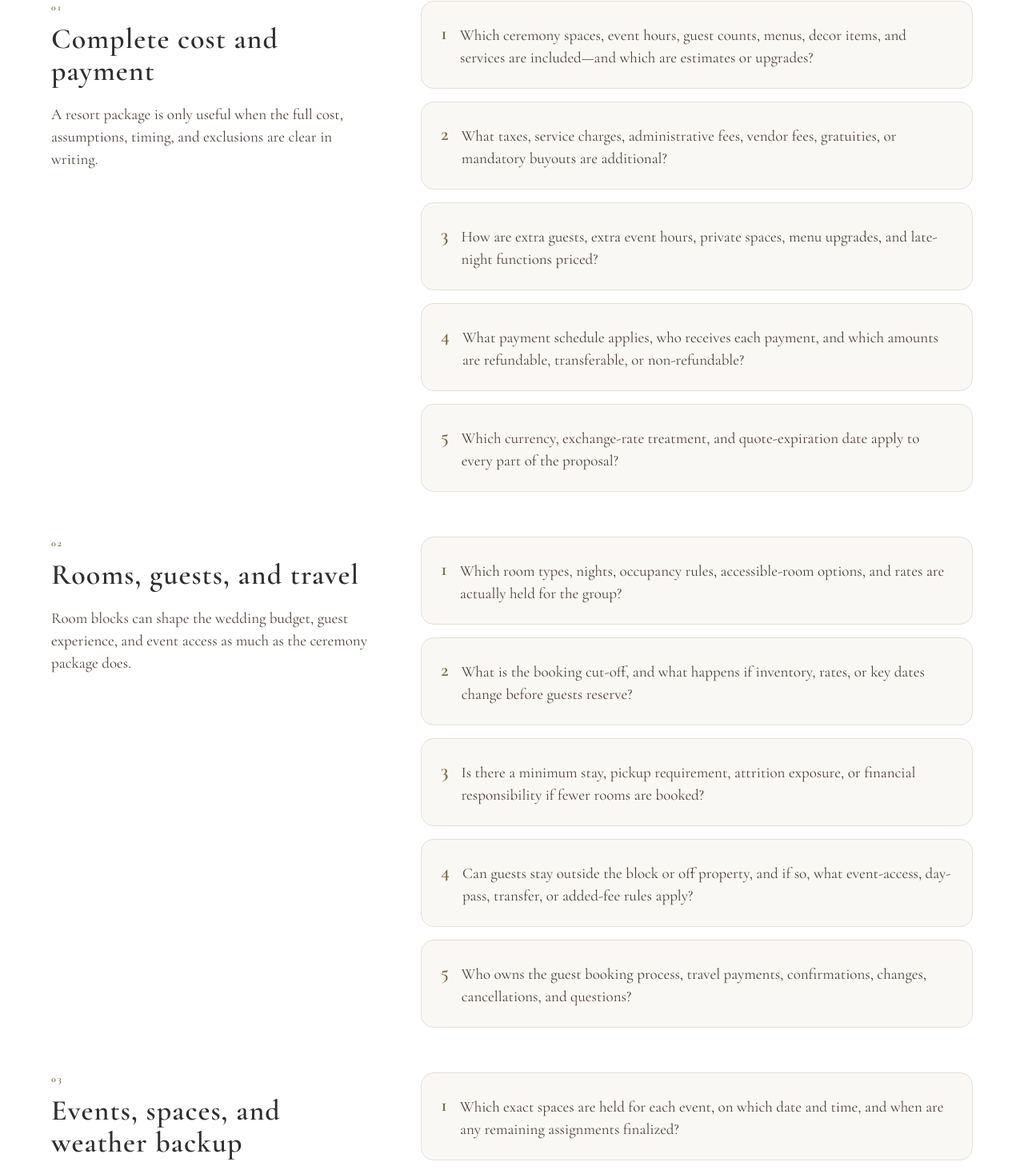
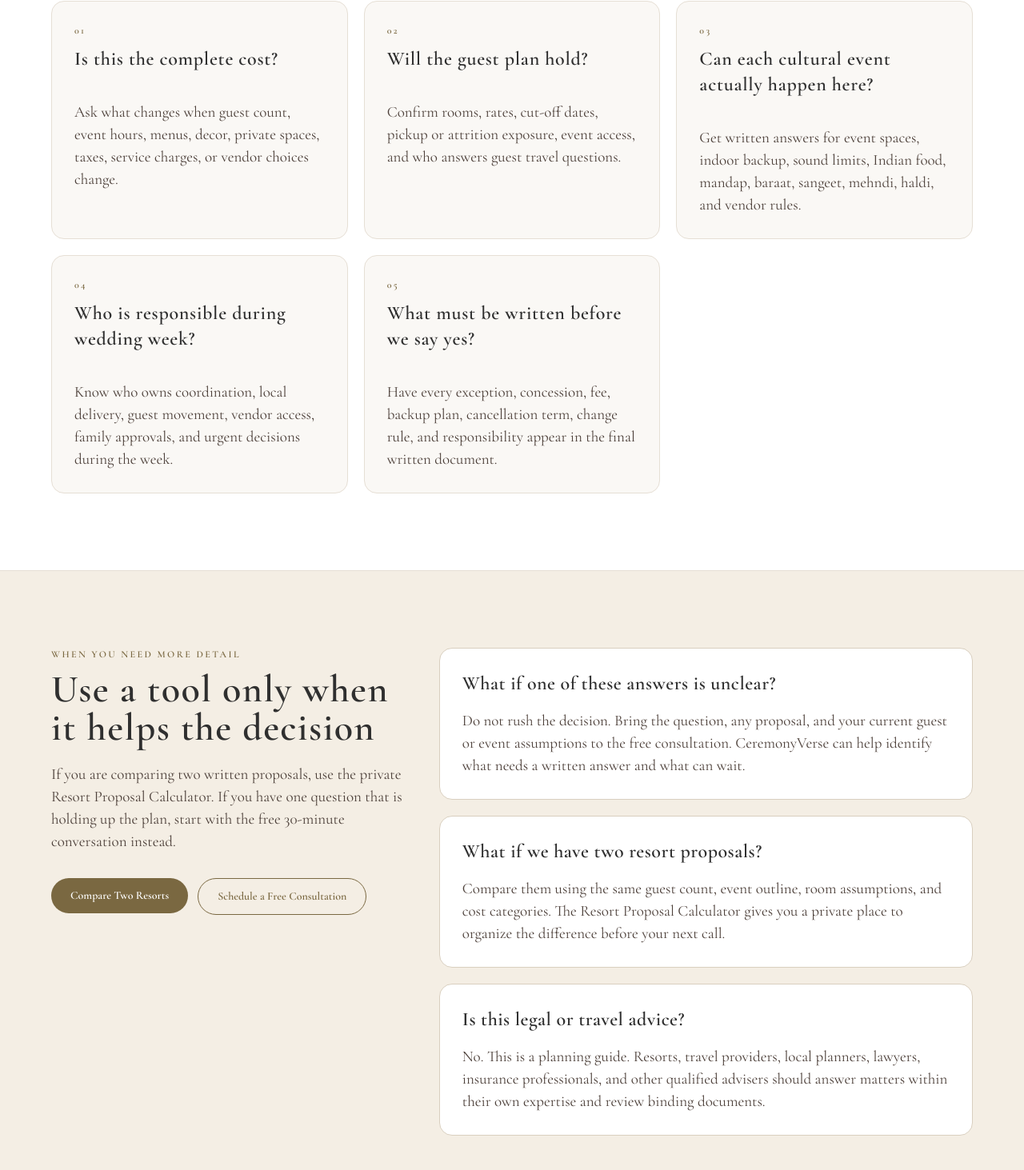
Before and after one commit to leylabernie/v0-ceremony-verse-wedding-concierge, a Next.js app: page /before-signing-indian-wedding-resort-proposal in a window 1280 px wide. Shown: the part 1158-2621 px from the top of the page at 80% size. Built offline with nearby package versions, Linux system fonts and the light colour scheme.

Commit message:
Shorten proposal guide to five questions

```diff
--- a/app/before-signing-indian-wedding-resort-proposal/page.tsx
+++ b/app/before-signing-indian-wedding-resort-proposal/page.tsx
@@ -3,106 +3,67 @@ import { buildBreadcrumb, buildFaqSchema, buildMetadata, JsonLd } from "@/lib/se
 
 export const metadata = buildMetadata({
   path: "/before-signing-indian-wedding-resort-proposal/",
-  title: "27 Questions Before Signing an Indian Wedding Resort Proposal",
+  title: "5 Questions Before Choosing an Indian Wedding Resort",
   description:
-    "Use this free checklist to compare Mexico and Punta Cana resort proposals for a Gujarati, Hindu, or South Asian destination wedding before you sign.",
+    "A concise decision guide for comparing Mexico and Punta Cana resort proposals for Gujarati, Hindu, and South Asian destination weddings.",
   keywords:
-    "Indian wedding resort proposal checklist, Gujarati destination wedding Mexico, Punta Cana Indian wedding contract questions, South Asian wedding hidden fees",
+    "Indian wedding resort proposal questions, Gujarati destination wedding Mexico, Punta Cana Indian wedding planning, South Asian destination wedding resort",
 })
 
-const sections = [
+const decisionQuestions = [
   {
     number: "01",
-    title: "Complete cost and payment",
-    introduction: "A resort package is only useful when the full cost, assumptions, timing, and exclusions are clear in writing.",
-    questions: [
-      "Which ceremony spaces, event hours, guest counts, menus, decor items, and services are included—and which are estimates or upgrades?",
-      "What taxes, service charges, administrative fees, vendor fees, gratuities, or mandatory buyouts are additional?",
-      "How are extra guests, extra event hours, private spaces, menu upgrades, and late-night functions priced?",
-      "What payment schedule applies, who receives each payment, and which amounts are refundable, transferable, or non-refundable?",
-      "Which currency, exchange-rate treatment, and quote-expiration date apply to every part of the proposal?",
-    ],
+    question: "Is this the complete cost?",
+    answer:
+      "Ask what changes when guest count, event hours, menus, decor, private spaces, taxes, service charges, or vendor choices change.",
   },
   {
     number: "02",
-    title: "Rooms, guests, and travel",
-    introduction: "Room blocks can shape the wedding budget, guest experience, and event access as much as the ceremony package does.",
-    questions: [
-      "Which room types, nights, occupancy rules, accessible-room options, and rates are actually held for the group?",
-      "What is the booking cut-off, and what happens if inventory, rates, or key dates change before guests reserve?",
-      "Is there a minimum stay, pickup requirement, attrition exposure, or financial responsibility if fewer rooms are booked?",
-      "Can guests stay outside the block or off property, and if so, what event-access, day-pass, transfer, or added-fee rules apply?",
-      "Who owns the guest booking process, travel payments, confirmations, changes, cancellations, and questions?",
-    ],
+    question: "Will the guest plan hold?",
+    answer:
+      "Confirm rooms, rates, cut-off dates, pickup or attrition exposure, event access, and who answers guest travel questions.",
   },
   {
     number: "03",
-    title: "Events, spaces, and weather backup",
-    introduction: "Ask about the precise event plan, not only a generic venue list or resort image gallery.",
-    questions: [
-      "Which exact spaces are held for each event, on which date and time, and when are any remaining assignments finalized?",
-      "Are the spaces private, exclusive, and adequately sized for the guest count, ceremony format, and production plan?",
-      "What comparable indoor or covered weather backup is included, and who decides when it will be used?",
-      "What are the sound limits, curfews, duration limits, load-in windows, setup rules, and teardown responsibilities?",
-      "What happens if another wedding, resort event, construction activity, or a change in resort operations affects the proposed space?",
-    ],
+    question: "Can each cultural event actually happen here?",
+    answer:
+      "Get written answers for event spaces, indoor backup, sound limits, Indian food, mandap, baraat, sangeet, mehndi, haldi, and vendor rules.",
   },
   {
     number: "04",
-    title: "Culture, food, and production",
-    introduction: "A multi-day Gujarati, Hindu, Sikh, Punjabi, or South Asian celebration needs written operational answers—not only verbal reassurance.",
-    questions: [
-      "Which ceremonies and traditions can the resort support, including a mehndi, haldi, sangeet or garba, baraat, mandap, pheras, vidai, or reception?",
-      "What are the policies for a mandap, horse or baraat processional, dhol, DJ, dance floor, sound, rigging, power, flames, fireworks, and other production?",
-      "Who prepares Indian food, and how are vegetarian, Jain, halal, allergy, separate-preparation, tasting, service-hour, and menu requirements handled?",
-      "Is outside catering permitted; if so, which access, kitchen, licensing, insurance, equipment, or buyout fees apply?",
-      "Which family, officiant, planner, catering, and resort decisions must be approved in writing—and by what date?",
-    ],
+    question: "Who is responsible during wedding week?",
+    answer:
+      "Know who owns coordination, local delivery, guest movement, vendor access, family approvals, and urgent decisions during the week.",
   },
   {
     number: "05",
-    title: "Vendors and wedding-week operations",
-    introduction: "A beautiful proposal still needs a clear operating plan with accountable owners.",
-    questions: [
-      "Which outside vendors are permitted, and what insurance, paperwork, arrival, access, equipment, or vendor-fee requirements apply to each?",
-      "Who is the named wedding coordinator, what does that role include, and who is available on site during each event?",
-      "Who manages guest arrivals, transfers, rooming questions, luggage, elderly or accessibility needs, and urgent family issues?",
-      "What written timeline, floor plan, menu confirmation, vendor schedule, and final contact list will be provided before wedding week?",
-    ],
-  },
-  {
-    number: "06",
-    title: "Changes, cancellations, and final commitments",
-    introduction: "The final questions clarify the risk that remains after the celebration is described.",
-    questions: [
-      "What is the process and financial effect if dates, guest counts, rooms, event spaces, menus, or vendors must change?",
-      "What terms apply to cancellations, force-majeure events, refunds, credits, rescheduling, and vendor non-performance?",
-      "Which promises, exceptions, concessions, and answers must be added to the final written agreement before the family signs?",
-    ],
+    question: "What must be written before we say yes?",
+    answer:
+      "Have every exception, concession, fee, backup plan, cancellation term, change rule, and responsibility appear in the final written document.",
   },
 ] as const
 
 const faqs = [
   {
-    question: "Is this checklist a legal or travel review?",
+    question: "What if one of these answers is unclear?",
     answer:
-      "No. It is a planning tool for organizing questions. A resort, travel provider, local planner, lawyer, insurance professional, or other qualified adviser should answer matters within their own expertise and review any binding agreement.",
+      "Do not rush the decision. Bring the question, any proposal, and your current guest or event assumptions to the free consultation. CeremonyVerse can help identify what needs a written answer and what can wait.",
   },
   {
-    question: "Can we use this for Mexico and Punta Cana?",
+    question: "What if we have two resort proposals?",
     answer:
-      "Yes. The questions are designed for a multi-day South Asian destination wedding in Mexico or Punta Cana. The answers, fees, provider roles, and contract terms depend on the actual resort, destination, dates, and written proposal.",
+      "Compare them using the same guest count, event outline, room assumptions, and cost categories. The Resort Proposal Calculator gives you a private place to organize the difference before your next call.",
   },
   {
-    question: "What should we do if we are comparing two proposals?",
+    question: "Is this legal or travel advice?",
     answer:
-      "Put the answers next to the same guest count, event plan, room assumptions, and budget categories. CeremonyVerse can help organize a comparison after the free consultation through the Destination Wedding Feasibility & Action Plan.",
+      "No. This is a planning guide. Resorts, travel providers, local planners, lawyers, insurance professionals, and other qualified advisers should answer matters within their own expertise and review binding documents.",
   },
 ]
 
 const breadcrumbSchema = buildBreadcrumb([
   { name: "Free Guides", url: "/free-guides/" },
-  { name: "27 Questions Before Signing", url: "/before-signing-indian-wedding-resort-proposal/" },
+  { name: "5 Questions Before Choosing", url: "/before-signing-indian-wedding-resort-proposal/" },
 ])
 const faqSchema = buildFaqSchema(faqs)
 
@@ -114,14 +75,14 @@ export default function BeforeSigningIndianWeddingResortProposalPage() {
 
       <section className="bg-[#1f1f1f] px-6 py-24 text-center text-white sm:py-28">
         <div className="mx-auto max-w-5xl">
-          <p className="text-xs font-semibold uppercase tracking-[0.22em] text-[#c5a059]">Free proposal checklist · no email gate</p>
-          <h1 className="mt-4 font-serif text-5xl font-semibold !text-white sm:text-6xl">27 questions to ask before signing an Indian wedding resort proposal</h1>
+          <p className="text-xs font-semibold uppercase tracking-[0.22em] text-[#c5a059]">A five-question decision guide · no email gate</p>
+          <h1 className="mt-4 font-serif text-5xl font-semibold !text-white sm:text-6xl">Before you choose a resort, ask these five questions</h1>
           <p className="mx-auto mt-7 max-w-4xl text-lg leading-8 !text-white/80">
-            Use this practical checklist to compare Mexico or Punta Cana proposals for a Gujarati, Hindu, Sikh, Punjabi, or South Asian destination wedding. The right answer is the written one—not a brochure headline or a verbal promise.
+            A short starting point for Gujarati, Hindu, Sikh, Punjabi, and South Asian families comparing Mexico or Punta Cana destination-wedding proposals. You do not need to complete a long worksheet before you ask for help.
           </p>
           <div className="mt-9 flex flex-col justify-center gap-3 sm:flex-row">
-            <Link href="/contact/?service=feasibility&from=proposal-checklist-hero" className="rounded-full bg-[#c5a059] px-7 py-4 text-sm font-semibold !text-[#1f1f1f]">
-              Bring Your Questions to a Free Consultation
+            <Link href="/contact/?service=feasibility&from=five-question-guide-hero" className="rounded-full bg-[#c5a059] px-7 py-4 text-sm font-semibold !text-[#1f1f1f]">
+              Bring Your Question to a Free Consultation
             </Link>
             <Link href="/planning-tools/resort-comparison/" className="rounded-full border border-white/55 px-7 py-4 text-sm font-semibold !text-white">
               Compare Two Proposals
@@ -132,43 +93,46 @@ export default function BeforeSigningIndianWeddingResortProposalPage() {
 
       <section className="px-6 py-16 sm:py-20">
         <div className="mx-auto max-w-4xl text-center">
-          <p className="text-xs font-semibold uppercase tracking-[0.2em] text-[#7a6841]">Use this before the next call</p>
-          <h2 className="mt-3 font-serif text-4xl font-semibold sm:text-5xl">Get the answers in writing, then compare the same assumptions</h2>
+          <p className="text-xs font-semibold uppercase tracking-[0.2em] text-[#7a6841]">Start here</p>
+          <h2 className="mt-3 font-serif text-4xl font-semibold sm:text-5xl">One clear answer can make the next step lighter</h2>
           <p className="mt-5 text-lg leading-8 text-[#4d403a]">
-            Bring this list to resort, planner, caterer, and travel conversations. Keep the proposal, room block, menu, event spaces, and vendor rules together so your family can see the complete decision rather than one attractive package line.
+            Use these questions to guide the next resort, planner, catering, or family conversation. You are looking for a clear written answer—not a reason to do more work on your own.
           </p>
         </div>
       </section>
 
       <section className="border-y border-[#e6dfd5] bg-white px-6 py-20 sm:py-24">
-        <div className="mx-auto max-w-6xl space-y-14">
-          {sections.map((section) => (
-            <section key={section.number} className="grid gap-8 lg:grid-cols-[0.75fr_1.25fr] lg:gap-12">
-              <div>
-                <p className="text-xs font-semibold tracking-[0.2em] text-[#7a6841]">{section.number}</p>
-                <h2 className="mt-3 font-serif text-4xl font-semibold">{section.title}</h2>
-                <p className="mt-4 leading-7 text-[#4d403a]">{section.introduction}</p>
-              </div>
-              <ol className="space-y-4">
-                {section.questions.map((question, index) => (
-                  <li key={question} className="flex gap-4 rounded-2xl border border-[#e6dfd5] bg-[#faf8f5] p-5 sm:p-6">
-                    <span className="font-serif text-2xl font-semibold text-[#7a6841]">{index + 1}</span>
-                    <p className="pt-1 leading-7 text-[#4d403a]">{question}</p>
-                  </li>
-                ))}
-              </ol>
-            </section>
-          ))}
+        <div className="mx-auto max-w-6xl">
+          <div className="grid gap-5 md:grid-cols-2 lg:grid-cols-3">
+            {decisionQuestions.map((item) => (
+              <article key={item.number} className="flex min-h-full flex-col rounded-2xl border border-[#e6dfd5] bg-[#faf8f5] p-7">
+                <p className="text-xs font-semibold tracking-[0.2em] text-[#7a6841]">{item.number}</p>
+                <h2 className="mt-3 font-serif text-2xl font-semibold">{item.question}</h2>
+                <p className="mt-4 leading-7 text-[#4d403a]">{item.answer}</p>
+              </article>
+            ))}
+          </div>
         </div>
       </section>
 
       <section className="bg-[#f4eee4] px-6 py-20 sm:py-24">
-        <div className="mx-auto max-w-5xl">
-          <div className="text-center">
-            <p className="text-xs font-semibold uppercase tracking-[0.2em] text-[#7a6841]">Before you commit</p>
-            <h2 className="mt-3 font-serif text-4xl font-semibold sm:text-5xl">Three questions families ask next</h2>
+        <div className="mx-auto grid max-w-6xl gap-10 lg:grid-cols-[0.8fr_1.2fr] lg:items-start">
+          <div>
+            <p className="text-xs font-semibold uppercase tracking-[0.2em] text-[#7a6841]">When you need more detail</p>
+            <h2 className="mt-3 font-serif text-4xl font-semibold sm:text-5xl">Use a tool only when it helps the decision</h2>
+            <p className="mt-5 leading-7 text-[#4d403a]">
+              If you are comparing two written proposals, use the private Resort Proposal Calculator. If you have one question that is holding up the plan, start with the free 30-minute conversation instead.
+            </p>
+            <div className="mt-8 flex flex-col gap-3 sm:flex-row lg:flex-col lg:items-start xl:flex-row">
+              <Link href="/planning-tools/resort-comparison/" className="inline-flex justify-center rounded-full bg-[#7a6841] px-6 py-3 text-sm font-semibold text-white">
+                Compare Two Resorts
+              </Link>
+              <Link href="/contact/?service=feasibility&from=five-question-guide-detail" className="inline-flex justify-center rounded-full border border-[#7a6841] px-6 py-3 text-sm font-semibold text-[#7a6841]">
+                Schedule a Free Consultation
+              </Link>
+            </div>
           </div>
-          <div className="mt-10 grid gap-5 md:grid-cols-3">
+          <div className="grid gap-5 md:grid-cols-3 lg:grid-cols-1">
             {faqs.map((faq) => (
               <article key={faq.question} className="rounded-2xl border border-[#d9cfbf] bg-white p-7">
                 <h3 className="font-serif text-2xl font-semibold">{faq.question}</h3>
@@ -176,27 +140,22 @@ export default function BeforeSigningIndianWeddingResortProposalPage() {
               </article>
             ))}
           </div>
-          <p className="mx-auto mt-8 max-w-4xl text-center text-sm leading-6 text-[#5e4a40]">
-            This checklist is planning information, not legal, financial, insurance, immigration, or travel-agent advice. Current provider documents and qualified professionals should be used for binding decisions.
-          </p>
         </div>
+        <p className="mx-auto mt-10 max-w-4xl text-center text-sm leading-6 text-[#5e4a40]">
+          This guide is planning information, not legal, financial, insurance, immigration, or travel-agent advice. Use current provider documents and qualified professionals for binding decisions.
+        </p>
       </section>
 
       <section className="bg-[#7a6841] px-6 py-20 text-center text-white">
         <div className="mx-auto max-w-3xl">
-          <p className="text-xs font-semibold uppercase tracking-[0.22em] text-[#f0dfbd]">A practical next step</p>
-          <h2 className="mt-3 font-serif text-4xl font-semibold !text-white sm:text-5xl">Bring the proposals before you sign them</h2>
+          <p className="text-xs font-semibold uppercase tracking-[0.22em] text-[#f0dfbd]">A simple next step</p>
+          <h2 className="mt-3 font-serif text-4xl font-semibold !text-white sm:text-5xl">You do not need every answer before the first call</h2>
           <p className="mt-5 text-lg leading-8 !text-white/85">
-            Your first 30-minute consultation is free. If you need a written comparison and action brief after the conversation, the $300 feasibility plan gives you a defined next step before ongoing planning begins.
+            Your first 30-minute consultation is free. Bring the one decision that feels unclear, and we will help you identify the next question to resolve before you commit.
           </p>
-          <div className="mt-8 flex flex-col justify-center gap-3 sm:flex-row">
-            <Link href="/contact/?service=feasibility&from=proposal-checklist-final" className="rounded-full bg-white px-8 py-4 text-sm font-semibold !text-[#1f1f1f]">
-              Schedule a Free Consultation
-            </Link>
-            <Link href="/destination-wedding-feasibility-plan/" className="rounded-full border border-white/60 px-8 py-4 text-sm font-semibold !text-white">
-              See What the $300 Plan Includes
-            </Link>
-          </div>
+          <Link href="/contact/?service=feasibility&from=five-question-guide-final" className="mt-8 inline-flex rounded-full bg-white px-8 py-4 text-sm font-semibold !text-[#1f1f1f]">
+            Schedule a Free Consultation
+          </Link>
         </div>
       </section>
     </main>
--- a/app/free-guides/page.tsx
+++ b/app/free-guides/page.tsx
@@ -14,7 +14,7 @@ export const metadata = buildMetadata({
 const breadcrumbSchema = buildBreadcrumb([{ name: "Free Guides", url: "/free-guides/" }])
 
 const destinationTools = [
-  ["27 Questions Before You Sign", "Use a practical checklist to compare complete costs, rooms, events, cultural requirements, vendor rules, and contract terms before signing a Mexico or Punta Cana resort proposal.", "/before-signing-indian-wedding-resort-proposal/"],
+  ["5 Questions Before You Choose", "Start with five essential questions about cost, guests, cultural events, wedding-week ownership, and written commitments before choosing a Mexico or Punta Cana resort.", "/before-signing-indian-wedding-resort-proposal/"],
   ["Destination Decision Map", "Use three lenses to clarify guest reality, celebration needs, and the next destination-wedding question before you choose a path.", "/destination-decision-map/"],
   ["Destination Cost Guide", "Build the complete host budget across resort, events, production, planning, family travel, and contingency.", "/indian-destination-wedding-cost/"],
   ["Mexico Room Block Guide", "Understand inventory, pickup, attrition, cut-off dates, concessions, guest booking, and event-access terms.", "/indian-wedding-room-block-mexico/"],
--- a/components/pages/home-page.tsx
+++ b/components/pages/home-page.tsx
@@ -156,7 +156,7 @@ const startingRoutes = [
     question: "We have dates or resort proposals in hand",
     answer: "Bring the questions that feel unclear. The first conversation helps separate what needs a written answer from what can wait.",
     href: "/before-signing-indian-wedding-resort-proposal/",
-    cta: "Use the 27-question checklist",
+    cta: "See the 5 decision questions",
   },
   {
     step: "03",
@@ -235,7 +235,7 @@ export function HomePage() {
                 href="/before-signing-indian-wedding-resort-proposal/"
                 className="inline-flex items-center justify-center rounded-full border border-white/60 px-7 py-4 text-sm font-semibold text-white transition hover:bg-white/10"
               >
-                Use the 27-Question Checklist
+                See the 5 Decision Questions
               </Link>
             </div>
             <p className="mt-6 text-sm leading-6 text-white/75">
```
Also changed, not shown: 1 other file (tests, documents, lock files or other folders).
